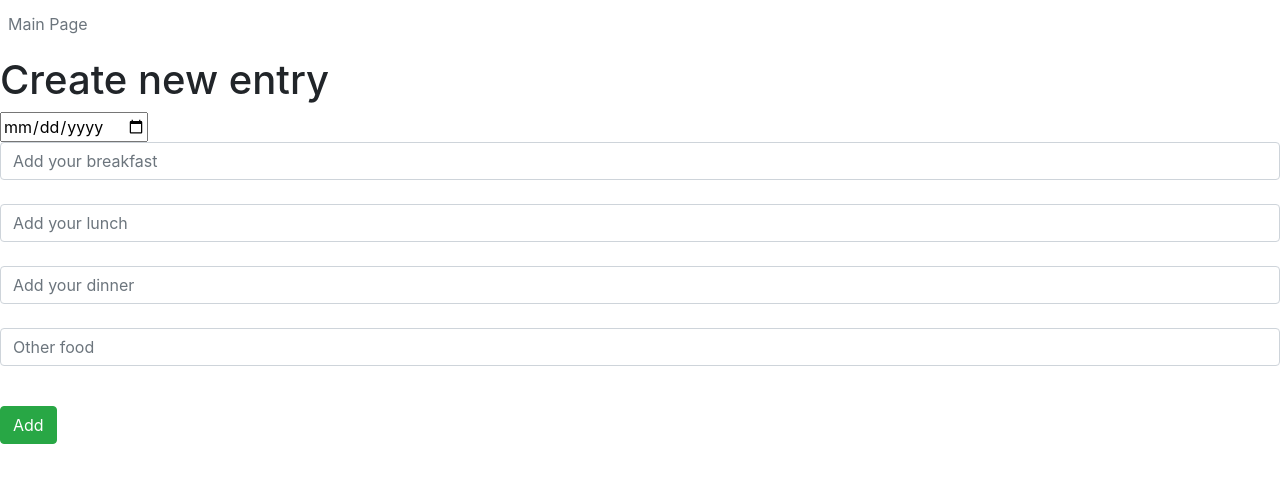
After one commit to DmitrySavinskikh/healthy_diet, a Django app: page /create in a window 1280 px wide. The commit adds this page. Shown: the top 483 px of the page. Run offline with Django 4.2, Linux system fonts and the light colour scheme.

Commit message:
Add create mode

```diff
--- a/healthy_diet/main/admin.py
+++ b/healthy_diet/main/admin.py
@@ -1,5 +1,5 @@
 from django.contrib import admin
-from .models import FoorPerDay
+from .models import FoodPerDay
 
 
-admin.site.register(FoorPerDay)
+admin.site.register(FoodPerDay)
--- /dev/null
+++ b/healthy_diet/main/forms.py
@@ -0,0 +1,30 @@
+from .models import FoodPerDay
+from django.forms import ModelForm, DateInput, TextInput
+
+
+class FoodPerDayForm(ModelForm):
+    class Meta:
+        model = FoodPerDay
+        fields = ["date", "breakfast", "lunch", 'dinner', "other_food"]
+        widgets = {
+            "date": DateInput(attrs={
+                'type': 'date',
+                'placeholder': 'Choose date'
+            }),
+            'breakfast': TextInput(attrs={
+                'class': 'form-control',
+                'placeholder': 'Add your breakfast'
+            }),
+            'lunch': TextInput(attrs={
+                'class': 'form-control',
+                'placeholder': 'Add your lunch'
+            }),
+            'dinner': TextInput(attrs={
+                'class': 'form-control',
+                'placeholder': 'Add your dinner'
+            }),
+            'other_food': TextInput(attrs={
+                'class': 'form-control',
+                'placeholder': 'Other food'
+            }),
+        }
--- a/healthy_diet/main/models.py
+++ b/healthy_diet/main/models.py
@@ -1,7 +1,7 @@
 from django.db import models
 
-class FoorPerDay(models.Model):
-    data = models.DateField()
+class FoodPerDay(models.Model):
+    date = models.DateField()
     breakfast = models.CharField('breakfast', max_length=150)
     lunch = models.CharField('lunch', max_length=150)
     dinner = models.CharField('dinner', max_length=150)
--- a/healthy_diet/main/templates/main/all_data.html
+++ b/healthy_diet/main/templates/main/all_data.html
@@ -17,7 +17,7 @@ All Information
     {% if food_per_day %}
         {% for el in food_per_day %}
             <div class="alert alert-warning mt-2">
-                <h3>{{ el.data }}</h3>
+                <h3>{{ el.date }}</h3>
                 <p>{{ el.breakfast }}</p>
                 <p>{{ el.lunch }}</p>
                 <p>{{ el.dinner }}</p>
--- /dev/null
+++ b/healthy_diet/main/templates/main/create.html
@@ -0,0 +1,28 @@
+{% extends 'main/base.html' %}
+
+{% block title %}
+Add new row
+{% endblock %}
+
+{% block topline %}
+    <div class="nav-scroller py-1 mb-2">
+        <nav class="nav d-flex justify-content-between">
+            <a class="p-2 text-muted" href="{% url 'home' %}">Main Page</a>
+        </nav>
+    </div>
+{% endblock %}
+
+{% block mainbody %}
+    <h1>Create new entry</h1>
+    <form method="post">
+        {% csrf_token %}
+        {{form.date}}<br>
+        {{form.breakfast}}<br>
+        {{form.lunch}}<br>
+        {{form.dinner}}<br>
+        {{form.other_food}}<br>
+        <pre></pre>
+        <button type="submit" class="btn btn-success">Add</button>
+        <span>{{ error }}</span>
+    </form>
+{% endblock %}
--- a/healthy_diet/main/templates/main/index.html
+++ b/healthy_diet/main/templates/main/index.html
@@ -9,6 +9,7 @@
     <nav class="nav d-flex justify-content-between">
         <a class="p-2 text-muted" href="{% url 'home' %}">Main Page</a>
         <a class="p-2 text-muted" href="{% url 'all_data' %}">Data about previous days</a>
+        <a class="p-2 text-muted" href="{% url 'create' %}">Add data</a>
         <a class="p-2 text-muted" href="{% url 'login_system' %}">log in/log out</a>
     </nav>
     </div>
--- a/healthy_diet/main/urls.py
+++ b/healthy_diet/main/urls.py
@@ -7,4 +7,5 @@ urlpatterns = [
     path('', views.index, name='home'),
     path('login_system', views.login_system, name='login_system'),
     path('all_data', views.all_data, name='all_data'),
+    path('create', views.create, name='create')
 ]
--- a/healthy_diet/main/views.py
+++ b/healthy_diet/main/views.py
@@ -1,5 +1,6 @@
-from django.shortcuts import render
-from .models import FoorPerDay
+from django.shortcuts import render, redirect
+from .models import FoodPerDay
+from .forms import FoodPerDayForm
 
 
 def index(request):
@@ -9,5 +10,21 @@ def login_system(request):
     return render(request, 'main/login_system.html')
 
 def all_data(request):
-    food_per_day = FoorPerDay.objects.order_by('-data')[:7]
+    food_per_day = FoodPerDay.objects.order_by('-date')[:7]
     return render(request, 'main/all_data.html', {'title': 'Main page of this site', 'food_per_day': food_per_day})
+
+def create(request):
+    if request.method == 'POST':
+        form = FoodPerDayForm(request.POST)
+        if form.is_valid():
+            form.save()
+            return redirect('home')
+        # else:
+        #     error = 'Форма была неверной'
+
+    form = FoodPerDayForm()
+    dict_add = {
+        'form': form
+        # 'error': error
+    }
+    return render(request, 'main/create.html', dict_add)
```
Also changed, not shown: healthy_diet/main/migrations/0001_initial.py.
